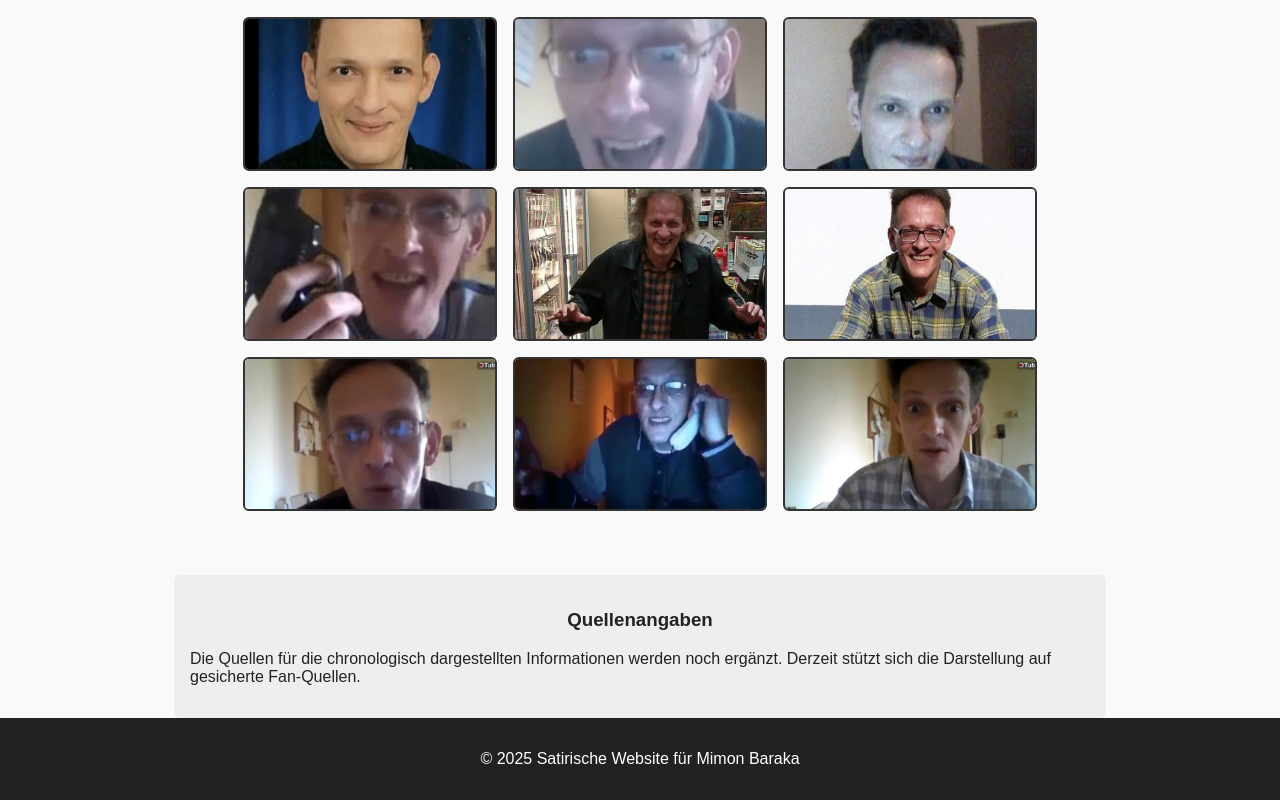
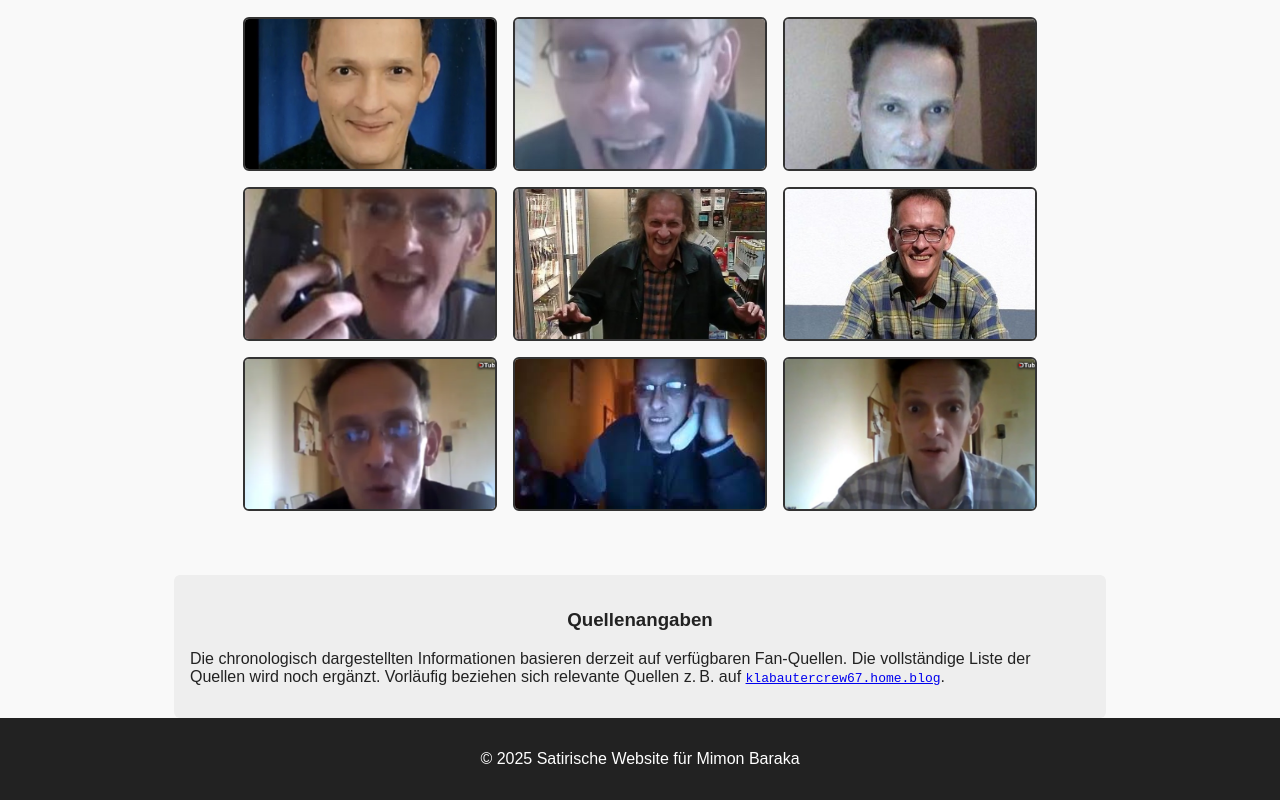
Before and after one commit to mimon-b/Mimon-Website, a plain HTML site: page index.html in a window 1280 px wide. Shown: the part 1011-1811 px from the top of the page. Drawn offline with Linux system fonts and the light colour scheme.

Commit message:
1. Publish

```diff
--- a/index.html
+++ b/index.html
@@ -75,7 +75,7 @@
 
 <section id="quellen" class="sources">
     <h3>Quellenangaben</h3>
-    <p>Die Quellen für die chronologisch dargestellten Informationen werden noch ergänzt. Derzeit stützt sich die Darstellung auf gesicherte Fan-Quellen.</p>
+    <p>Die chronologisch dargestellten Informationen basieren derzeit auf verfügbaren Fan-Quellen. Die vollständige Liste der Quellen wird noch ergänzt. Vorläufig beziehen sich relevante Quellen z. B. auf <a href="https://klabautercrew67.home.blog/" target="_blank"><code>klabautercrew67.home.blog</code></a>.</p>
 </section>
 
 <footer>
```
